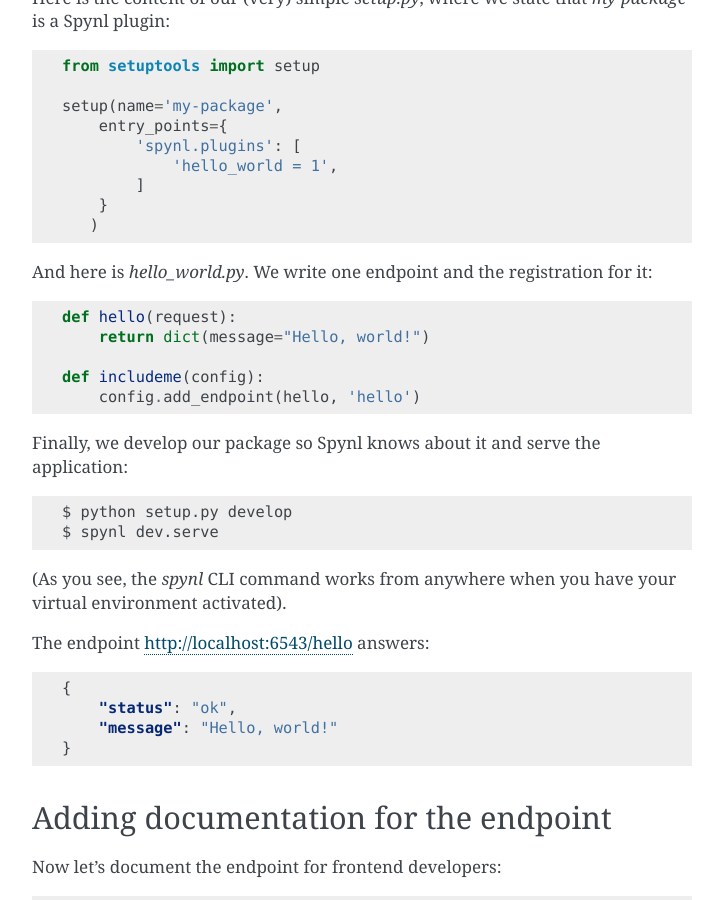
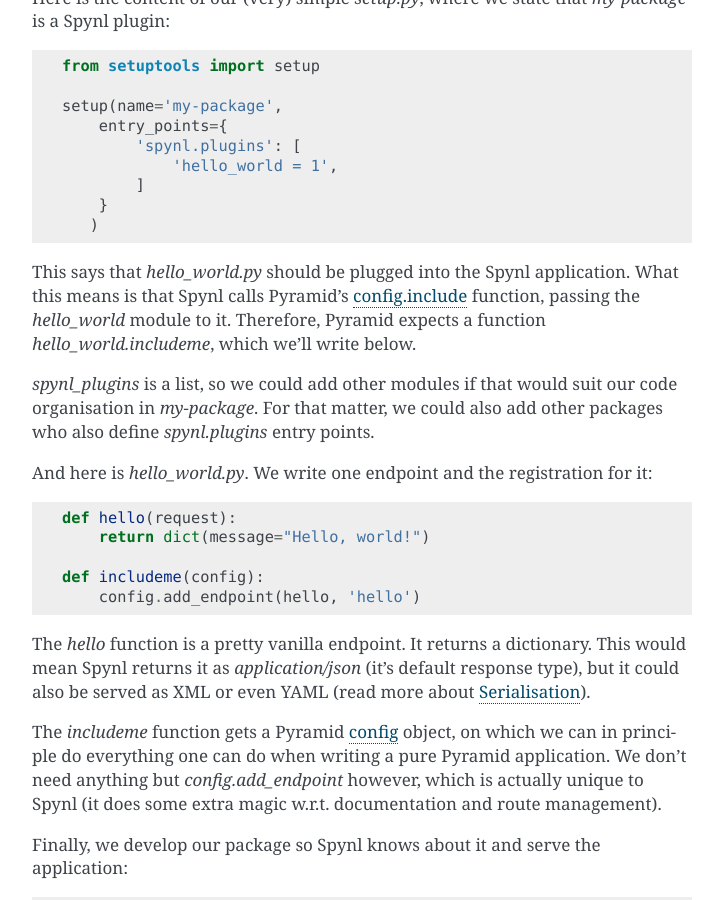
Before and after one commit to SoftwearDevelopment/spynl, a Sphinx documentation site: the page built from doc/developer-tutorial.rst, in a window 1280 px wide and 900 px high, scrolled down 654 px. Shown: the whole window, without its empty margins (388-1111 px from the left). Built offline with Sphinx 7.4.7, drawn with Linux system fonts in a browser that asks for light colours.

Commit message:
add some details about package registration in developer tutorial

```diff
--- a/doc/developer-tutorial.rst
+++ b/doc/developer-tutorial.rst
@@ -46,6 +46,15 @@
         }
        )
 
+This says that `hello_world.py` should be plugged into the Spynl application.
+What this means is that Spynl calls Pyramid's `config.include <http://docs.pylonsproject.org/projects/pyramid/en/latest/api/config.html#pyramid.config.Configurator.include>`_ function, passing the `hello_world`
+module to it. Therefore, Pyramid expects a function `hello_world.includeme`,
+which we'll write below.
+
+`spynl_plugins` is a list, so we could add other modules if that would suit our code
+organisation in `my-package`. For that matter, we could also add other packages
+who also define `spynl.plugins` entry points.
+
 And here is `hello_world.py`. We write one endpoint and the registration for it:
 
 .. code:: python
@@ -56,6 +65,18 @@
     def includeme(config):
         config.add_endpoint(hello, 'hello')
 
+
+The `hello` function is a pretty vanilla endpoint. It returns a dictionary.
+This would mean Spynl returns it as `application/json` (it's default response
+type), but it could also be served as XML or even YAML (read more about
+:ref:`serialisation`).
+
+The `includeme` function gets a Pyramid
+`config <http://docs.pylonsproject.org/projects/pyramid/en/latest/api/config.html>`_
+object, on which we can in principle do everything one can do when writing a pure
+Pyramid application. We don't need anything but `config.add_endpoint` however,
+which is actually unique to Spynl (it does some extra magic w.r.t. documentation
+and route management).
 
 Finally, we develop our package so Spynl knows about it and serve the application:
 
--- a/doc/in-depth/04-serialisation.rst
+++ b/doc/in-depth/04-serialisation.rst
@@ -1,3 +1,5 @@
+.. _serialisation:
+
 ==============
 Serialisation
 ==============
--- a/doc/index.rst
+++ b/doc/index.rst
@@ -1,6 +1,6 @@
-=================================
+=======================================
 Spynl - write a web app you can manage
-=================================
+=======================================
 
 Spynl is a Python web framework which extends the  `Pyramid <http://getpyramid.com>`_ web framework.
 
```
